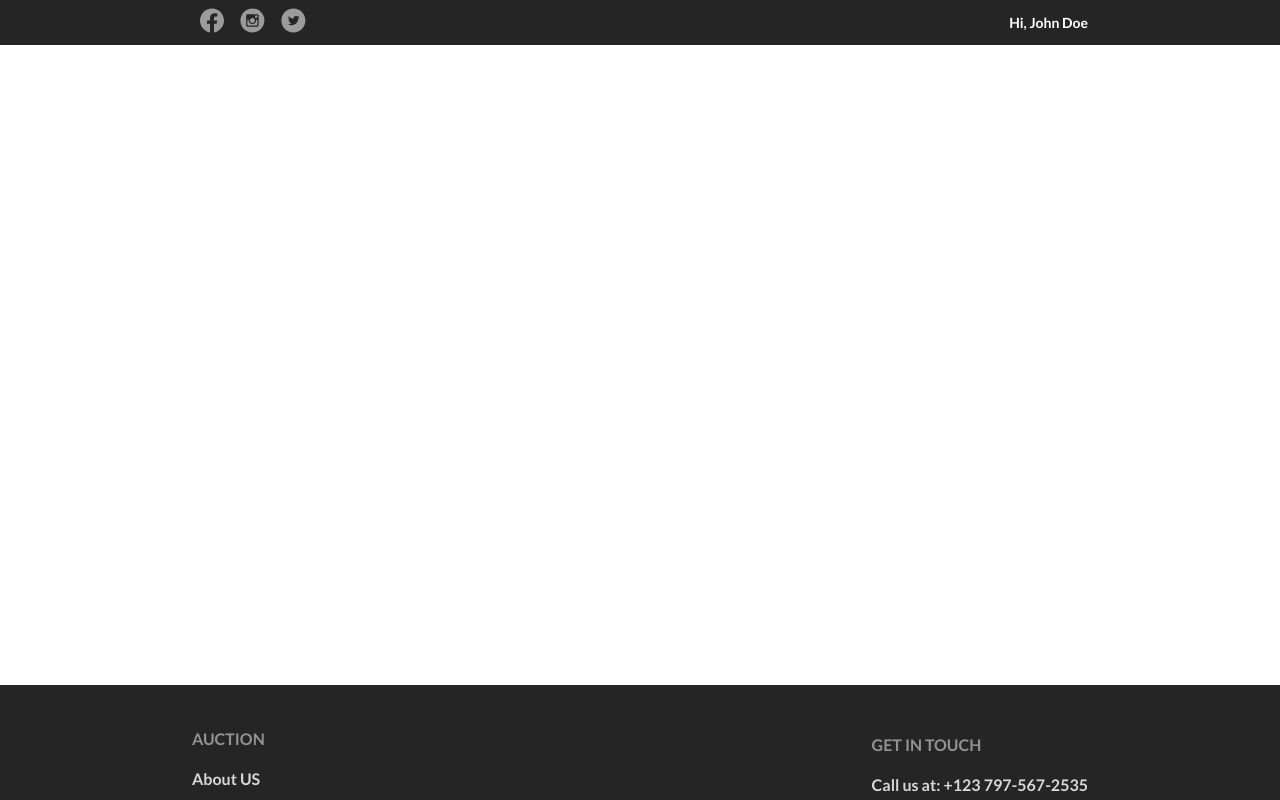
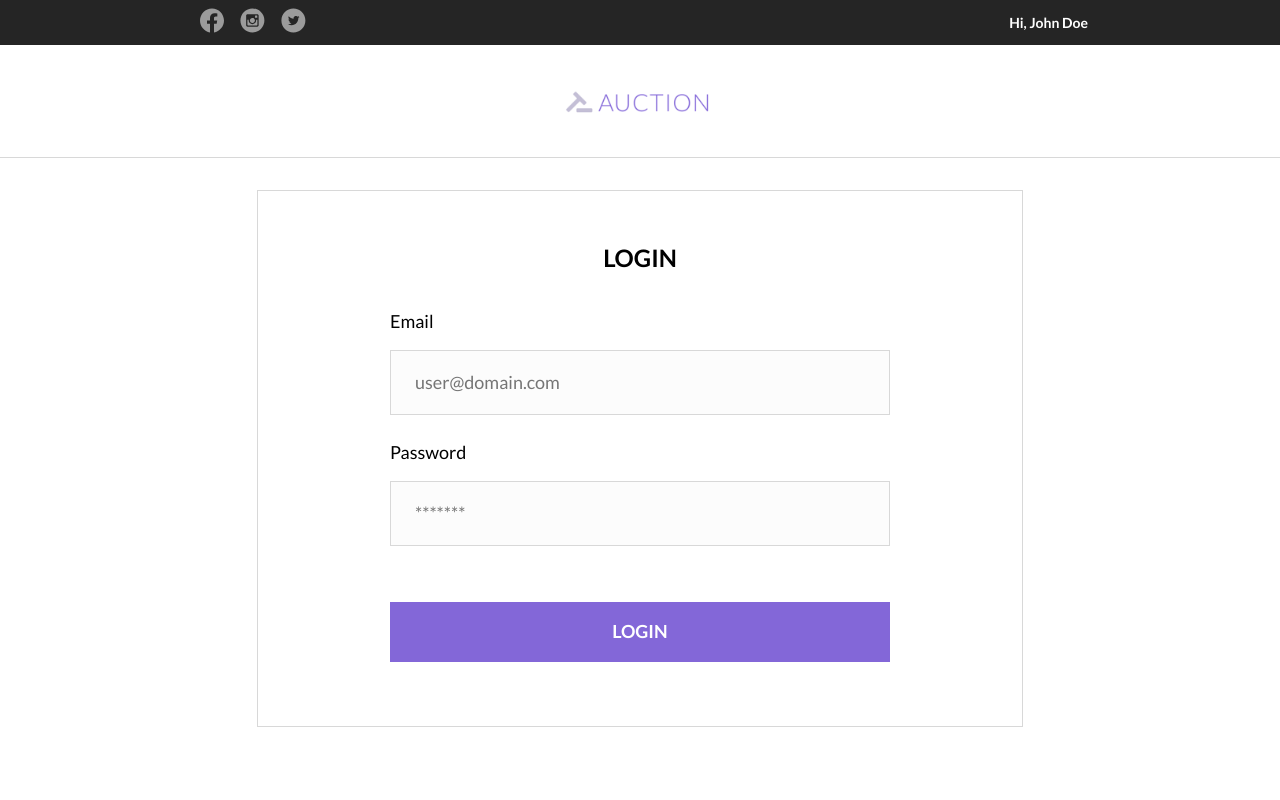
Before and after one commit to mr-am2k/auction-app, a React (Create React App) app in the folder auction-app-ui/: page /login in a window 1280 px wide. Shown: the top 800 px of the page. Built offline with nearby package versions, Linux system fonts and the light colour scheme.

Commit message:
Added starting look for login page, and re-organized en_strings file

```diff
--- a/auction-app-ui/src/App.tsx
+++ b/auction-app-ui/src/App.tsx
@@ -12,6 +12,7 @@ import {
   Home,
   SingleProduct,
   Register,
+  Login,
 } from './pages';
 import { Navbar, Header, Footer, NavbarTracker } from './layouts';
 import ROUTES from './util/routes';
@@ -55,6 +56,7 @@ const App = () => {
           <main>
             <Routes>
               <Route path={ROUTES.REGISTER} element={<Register />} />
+              <Route path={ROUTES.LOGIN} element={<Login />} />
               <Route
                 path={ROUTES.PRIVACY_AND_POLICY}
                 element={<PrivacyAndPolicy />}
--- a/auction-app-ui/src/components/input/Input.tsx
+++ b/auction-app-ui/src/components/input/Input.tsx
@@ -7,6 +7,7 @@ type Props = {
   name: string;
   isEmpty: boolean;
   errorMessage: string;
+  type:string;
   setValue: Dispatch<SetStateAction<string>>;
 };
 
@@ -15,6 +16,7 @@ const Input: React.FC<Props> = ({
   name,
   isEmpty,
   errorMessage,
+  type,
   setValue,
 }) => {
   const inputFieldChange = (e: React.FormEvent<HTMLInputElement>) => {
@@ -27,7 +29,7 @@ const Input: React.FC<Props> = ({
 
       <input
         placeholder={placeholder}
-        type='text'
+        type={type}
         onChange={(e: React.FormEvent<HTMLInputElement>) => {
           inputFieldChange(e);
         }}
--- a/auction-app-ui/src/pages/index.ts
+++ b/auction-app-ui/src/pages/index.ts
@@ -4,3 +4,4 @@ export { default as AboutUs } from './about-us/AboutUs';
 export { default as Home } from './home/Home';
 export { default as SingleProduct } from './single-product/SingleProduct';
 export { default as Register } from './register/Register';
+export { default as Login } from './login/Login'
--- /dev/null
+++ b/auction-app-ui/src/pages/login/Login.tsx
@@ -0,0 +1,73 @@
+import React, { useState } from 'react';
+
+import { Input } from 'components';
+
+import { checkIfStringIsEmpty } from 'util/helperFunctions';
+import { PASSWORD_TYPE, EMAIL_TYPE } from 'util/constants';
+import EN_STRINGS from 'util/en_strings';
+import logo from 'assets/logo/auction-app-logo.svg';
+
+import './login.scss'
+
+const Login = () => {
+    const [email, setEmail] = useState('');
+    const [isEmailEmpty, setIsEmailEmpty] = useState(false);
+
+    const [password, setPassword] = useState('');
+    const [isPasswordEmpty, setIsPasswordEmpty] = useState(false);
+
+    const validateFields = () => {
+        setIsEmailEmpty(checkIfStringIsEmpty(email));
+        setIsPasswordEmpty(checkIfStringIsEmpty(password));
+      };
+
+      const submitLoginForm = (event: React.FormEvent) => {
+        event.preventDefault();
+
+        validateFields();
+
+        if (
+          checkIfStringIsEmpty(email) ||
+          checkIfStringIsEmpty(password)
+        ) {
+          return;
+        }
+
+        console.log(email);
+        console.log(password);
+      };
+  return (
+    <div className='c-login-page'>
+      <div className='c-header-image'>
+        <img src={logo} alt='Logo' />
+      </div>
+
+      <div className='c-main-page'>
+        <form className='c-form'>
+          <h2>{EN_STRINGS.LOGIN.LOGIN}</h2>
+
+          <Input
+            placeholder={EN_STRINGS.FORM.EMAIL_PLACEHOLDER}
+            name={EN_STRINGS.FORM.EMAIL}
+            isEmpty={isEmailEmpty}
+            errorMessage={EN_STRINGS.FORM.FIELD_IS_REQUIRED}
+            type={EMAIL_TYPE}
+            setValue={setEmail}
+          />
+
+          <Input
+            placeholder={EN_STRINGS.FORM.PASSWORD_PLACEHOLDER}
+            name={EN_STRINGS.FORM.PASSWORD}
+            isEmpty={isPasswordEmpty}
+            errorMessage={EN_STRINGS.FORM.FIELD_IS_REQUIRED}
+            type={PASSWORD_TYPE}
+            setValue={setPassword}
+          />
+          <button onClick={submitLoginForm}>{EN_STRINGS.LOGIN.LOGIN}</button>
+        </form>
+      </div>
+    </div>
+  )
+}
+
+export default Login
--- /dev/null
+++ b/auction-app-ui/src/pages/login/login.scss
@@ -0,0 +1,51 @@
+@import '/src/scss/variables';
+@import '/src/scss//mixin';
+
+.c-login-page {
+  font-family: $fontFamily;
+
+  .c-header-image {
+    @include flexDisplay(center, center);
+    height: 7rem;
+    border-bottom: 1px solid $borderGreyColor;
+
+    img {
+      width: 163px;
+      height: 56px;
+    }
+  }
+
+  .c-main-page {
+    margin-top: 2rem;
+    @include flexDisplay(center, center);
+
+    .c-form {
+      width: 700px;
+      @include flexDisplay(flex-start, center);
+      flex-direction: column;
+      border: 1px solid $borderGreyColor;
+      padding: 2rem;
+
+      button {
+        @include flexDisplay(center, center);
+        width: 500px;
+        padding: 16px 56px;
+        gap: 32px;
+        height: 60px;
+        margin-top: 3rem;
+        margin-bottom: 2rem;
+        font-family: $fontFamily;
+        color: $whiteColor;
+        border: none;
+        font-weight: 700;
+        font-size: 18px;
+        line-height: 27px;
+        background: $purpleColor;
+      }
+
+      button:hover {
+        cursor: pointer;
+      }
+    }
+  }
+}
--- a/auction-app-ui/src/pages/register/Register.tsx
+++ b/auction-app-ui/src/pages/register/Register.tsx
@@ -1,9 +1,12 @@
-import logo from 'assets/logo/auction-app-logo.svg';
-import { Input } from 'components';
 import React, { useState } from 'react';
 import { Link } from 'react-router-dom';
+
+import { Input } from 'components';
+
 import EN_STRINGS from 'util/en_strings';
+import { TEXT_TYPE, PASSWORD_TYPE, EMAIL_TYPE } from 'util/constants';
 import { checkIfStringIsEmpty } from 'util/helperFunctions';
+import logo from 'assets/logo/auction-app-logo.svg';
 
 import './register.scss';
 
@@ -58,37 +61,43 @@ const Register = () => {
         <form className='c-form'>
           <h2>{EN_STRINGS.REGISTER.REGISTER}</h2>
           <Input
-            placeholder={EN_STRINGS.REGISTER.FIRST_NAME_PLACEHOLDER}
-            name={EN_STRINGS.REGISTER.FIRST_NAME}
+            placeholder={EN_STRINGS.FORM.FIRST_NAME_PLACEHOLDER}
+            name={EN_STRINGS.FORM.FIRST_NAME}
             isEmpty={isFirstNameEmpty}
-            errorMessage={EN_STRINGS.REGISTER.FIELD_IS_REQUIRED}
+            errorMessage={EN_STRINGS.FORM.FIELD_IS_REQUIRED}
+            type={TEXT_TYPE}
             setValue={setFirstName}
           />
 
           <Input
-            placeholder={EN_STRINGS.REGISTER.LAST_NAME_PLACEHOLDER}
-            name={EN_STRINGS.REGISTER.LAST_NAME}
+            placeholder={EN_STRINGS.FORM.LAST_NAME_PLACEHOLDER}
+            name={EN_STRINGS.FORM.LAST_NAME}
             isEmpty={isLastNameEmpty}
-            errorMessage={EN_STRINGS.REGISTER.FIELD_IS_REQUIRED}
+            errorMessage={EN_STRINGS.FORM.FIELD_IS_REQUIRED}
+            type={TEXT_TYPE}
             setValue={setLastName}
           />
 
           <Input
-            placeholder={EN_STRINGS.REGISTER.EMAIL_PLACEHOLDER}
-            name={EN_STRINGS.REGISTER.EMAIL}
+            placeholder={EN_STRINGS.FORM.EMAIL_PLACEHOLDER}
+            name={EN_STRINGS.FORM.EMAIL}
             isEmpty={isEmailEmpty}
-            errorMessage={EN_STRINGS.REGISTER.FIELD_IS_REQUIRED}
+            errorMessage={EN_STRINGS.FORM.FIELD_IS_REQUIRED}
+            type={EMAIL_TYPE}
             setValue={setEmail}
           />
 
           <Input
-            placeholder={EN_STRINGS.REGISTER.PASSWORD_PLACEHOLDER}
-            name={EN_STRINGS.REGISTER.PASSWORD}
+            placeholder={EN_STRINGS.FORM.PASSWORD_PLACEHOLDER}
+            name={EN_STRINGS.FORM.PASSWORD}
             isEmpty={isPasswordEmpty}
-            errorMessage={EN_STRINGS.REGISTER.FIELD_IS_REQUIRED}
+            errorMessage={EN_STRINGS.FORM.FIELD_IS_REQUIRED}
+            type={PASSWORD_TYPE}
             setValue={setPassword}
           />
-          <button onClick={submitRegisterForm}>{EN_STRINGS.REGISTER.REGISTER}</button>
+          <button onClick={submitRegisterForm}>
+            {EN_STRINGS.REGISTER.REGISTER}
+          </button>
 
           <div className='c-other-options'>
             <p>{EN_STRINGS.REGISTER.HAVE_ACCOUNT}</p>
--- a/auction-app-ui/src/util/constants.ts
+++ b/auction-app-ui/src/util/constants.ts
@@ -2,3 +2,6 @@ export const PHONE_NUMBER = '+123 797-567-2535';
 export const EMAIL = 'support@auction.com';
 export const NEW_ARRIVAL = 'new-arrival';
 export const LAST_CHANCE = 'last-chance';
+export const TEXT_TYPE = 'text';
+export const PASSWORD_TYPE = 'password';
+export const EMAIL_TYPE = 'email'
--- a/auction-app-ui/src/util/en_strings.ts
+++ b/auction-app-ui/src/util/en_strings.ts
@@ -60,6 +60,15 @@ const EN_STRINGS = {
 
   REGISTER: {
     REGISTER: 'REGISTER',
+    HAVE_ACCOUNT: 'Already have an account',
+    LOGIN: 'Login',
+  },
+
+  LOGIN: {
+    LOGIN: 'LOGIN',
+  },
+
+  FORM: {
     FIRST_NAME: 'First name',
     FIRST_NAME_PLACEHOLDER: 'John',
     LAST_NAME: 'Last name',
@@ -69,13 +78,7 @@ const EN_STRINGS = {
     PASSWORD: 'Password',
     PASSWORD_PLACEHOLDER: '*******',
     FIELD_IS_REQUIRED: 'This field is required',
-    HAVE_ACCOUNT: 'Already have an account',
-    LOGIN: 'Login',
   },
-
-  LOGIN: {
-    LOGIN: ''
-  }
 };
 
 export default EN_STRINGS;
```
